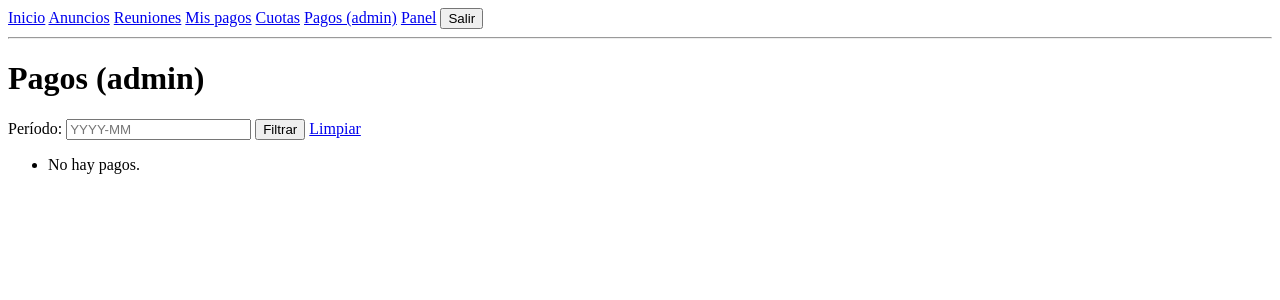
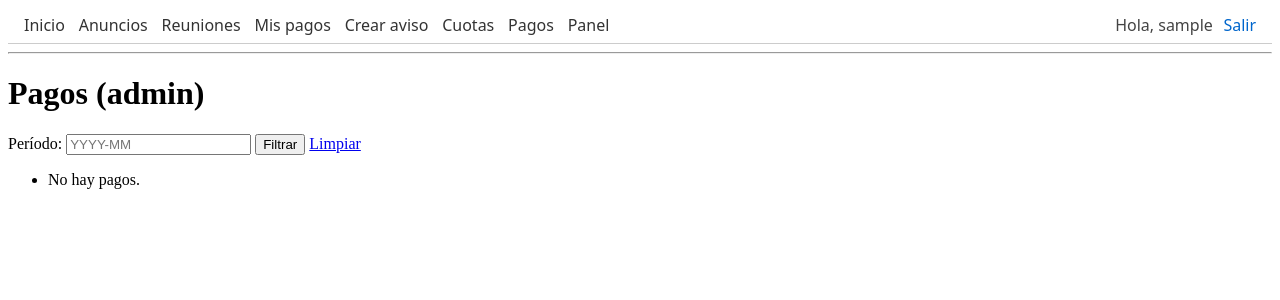
Before and after one commit to Miguel0o0/Capstone, a Django app: page /pagos/admin/ in a window 1280 px wide. Shown: the top 300 px of the page. Run offline with Django 5.2, Linux system fonts and the light colour scheme; the visitor is signed in with stand-in values (Sample User, id 1); data comes from the database, SQL or seed files in the repository; data that the repository does not hold is empty.

Commit message:
Menu dinamico por rol
Se aplicaron mejoras a cada uno de los menus que se les muestran a los usuarios (vacino, revisor, secretario y admin)

```diff
--- a/backend/templates/base.html
+++ b/backend/templates/base.html
@@ -1,34 +1,17 @@
+{% load auth_extras %}
 <!doctype html>
-{% load auth_extras %}
 <html lang="es">
-<head>
-  <meta charset="utf-8" />
-  <meta name="viewport" content="width=device-width,initial-scale=1" />
-  <title>{% block title %}Junta UT{% endblock %}</title>
-</head>
-<body>
-<nav>
-  <a href="{% url 'core:home' %}">Inicio</a>
-  <a href="{% url 'core:announcement_list' %}">Anuncios</a>
-  <a href="{% url 'core:meeting_list' %}">Reuniones</a>
-  <a href="{% url 'core:my_payments' %}">Mis pagos</a>
+  <head>
+    <meta charset="utf-8">
+    <meta name="viewport" content="width=device-width, initial-scale=1">
+    <title>{% block title %}Junta UT{% endblock %}</title>
+  </head>
+  <body>
 
-  {% if user.is_authenticated %}
-    {% if user.is_superuser or user|has_group:'Admin' or user|has_group:'Secretario' %}
-      <a href="{% url 'core:fee_list' %}">Cuotas</a>
-      <a href="{% url 'core:payment_list_admin' %}">Pagos (admin)</a>
-      <a href="{% url 'core:dashboard' %}">Panel</a>
-    {% endif %}
+    {% include "partials/_nav.html" %}
 
-    <form action="{% url 'logout' %}" method="post" style="display:inline">
-      {% csrf_token %}
-      <button type="submit">Salir</button>
-    </form>
-  {% else %}
-    <a href="{% url 'login' %}">Entrar</a>
-  {% endif %}
-</nav>
-<hr/>
-  {% block content %}{% endblock %}
-</body>
+    {% block content %}
+    {% endblock %}
+
+  </body>
 </html>
--- /dev/null
+++ b/backend/templates/partials/_nav.html
@@ -0,0 +1,77 @@
+{% load auth_extras %}
+
+<nav>
+  <div class="nav-left">
+    <a href="{% url 'core:home' %}">Inicio</a>
+
+    {% if user.is_authenticated %}
+      <!-- Vecino y todos los autenticados -->
+      <a href="{% url 'core:announcement_list' %}">Anuncios</a>
+      <a href="{% url 'core:meeting_list' %}">Reuniones</a>
+      <a href="{% url 'core:my_payments' %}">Mis pagos</a>
+
+      <!-- Solo Secretario, Admin o Superuser -->
+      {% if user.is_superuser or user|has_group:'Admin' or user|has_group:'Secretario' %}
+        <a href="{% url 'core:announcement_create' %}">Crear aviso</a>
+        <a href="{% url 'core:fee_list' %}">Cuotas</a>
+        <a href="{% url 'core:payment_list_admin' %}">Pagos</a>
+        <a href="{% url 'core:dashboard' %}">Panel</a>
+      {% endif %}
+    {% endif %}
+  </div>
+
+  <div class="nav-right">
+    {% if user.is_authenticated %}
+      <span class="username">Hola, {{ user.username }}</span>
+      <form action="{% url 'logout' %}" method="post" style="display:inline;">
+        {% csrf_token %}
+        <button type="submit" class="linklike">Salir</button>
+      </form>
+    {% else %}
+      <a href="{% url 'login' %}" class="login-link">Entrar</a>
+    {% endif %}
+  </div>
+</nav>
+
+<hr>
+
+<style>
+  nav {
+    display: flex;
+    justify-content: space-between;
+    align-items: center;
+    padding: 0.4rem 1rem;
+    border-bottom: 1px solid #ccc;
+    font-family: system-ui, sans-serif;
+  }
+  .nav-left a {
+    text-decoration: none;
+    color: #333;
+    margin-right: 0.6rem; /* ← más compacto que antes */
+  }
+  .nav-left a:hover {
+    text-decoration: underline;
+  }
+  .username {
+    margin-right: 0.4rem;
+    color: #444;
+  }
+  .linklike {
+    background: none;
+    border: none;
+    color: #0066cc;
+    cursor: pointer;
+    font: inherit;
+    padding: 0;
+  }
+  .linklike:hover {
+    text-decoration: underline;
+  }
+  .login-link {
+    color: #0066cc;
+    text-decoration: none;
+  }
+  .login-link:hover {
+    text-decoration: underline;
+  }
+</style>
```
